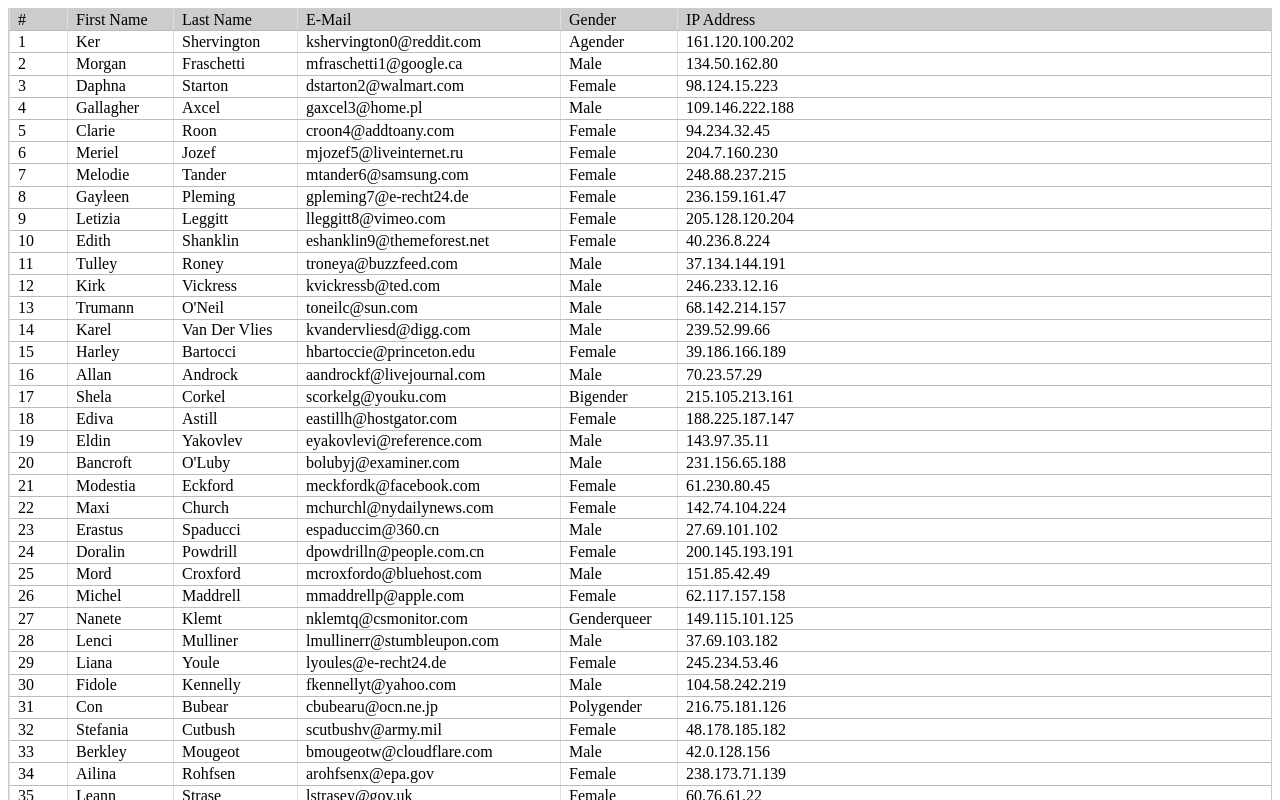
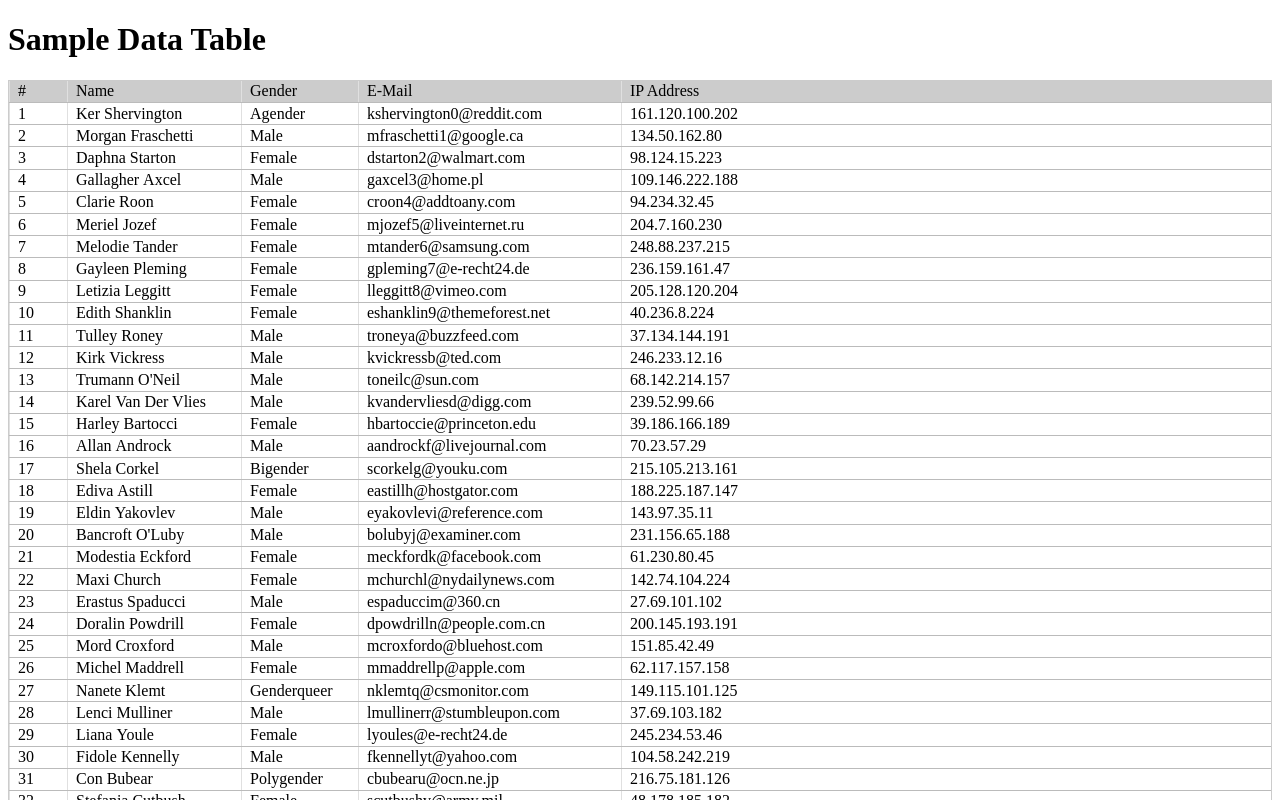
Before and after one commit to masaharu-kato/Tavue, a Vue app: page / in a window 1280 px wide. Shown: the top 800 px of the page. Built offline with nearby package versions, Linux system fonts and the light colour scheme.

Commit message:
add Row component slot

```diff
--- a/src/App.vue
+++ b/src/App.vue
@@ -6,39 +6,54 @@ import _rows from './assets/sample.json';
 const rows = _rows.slice(0, 100);
 // const rows = _rows;
 
+function row_onclick(row: any, row_i: number) {
+  console.log(`Row#${row_i} clicked:`, row);
+}
+
 </script>
 
 <template>
+  <h1>Sample Data Table</h1>
   <Tavue :rows="rows">
+    <template #row_header>
+      <div></div>
+    </template>
+    <template #row="{row, row_i}">
+      <div @click="row_onclick(row, row_i)"></div>
+    </template>
+    <template #row_footer>
+      <div></div>
+    </template>
+    <template #columns>
       <TavueColumn name="id">
         <template #header>#</template>
-      <template #row="{ row }">{{ row.id }}</template>
+        <template #row="{row}">{{ row.id }}</template>
         <template #footer></template>
       </TavueColumn>
-    <TavueColumn name="first_name">
-      <template #header>First Name</template>
-      <template #row="{ row }">{{ row.first_name }}</template>
+      <TavueColumn name="name">
+        <template #header>Name</template>
+        <template #row="{row}">
+          <span class="first_name">{{ row.first_name }}</span>
+          <span class="name_space">&nbsp;</span>
+          <span class="last_name">{{ row.last_name }}</span>
+        </template>
         <template #footer></template>
       </TavueColumn>
-    <TavueColumn name="last_name">
-      <template #header>Last Name</template>
-      <template #row="{ row }">{{ row.last_name }}</template>
+      <TavueColumn name="gender">
+        <template #header>Gender</template>
+        <template #row="{row}">{{ row.gender }}</template>
         <template #footer></template>
       </TavueColumn>
       <TavueColumn name="email">
         <template #header>E-Mail</template>
-      <template #row="{ row }">{{ row.email }}</template>
-      <template #footer></template>
-    </TavueColumn>
-    <TavueColumn name="gender">
-      <template #header>Gender</template>
-      <template #row="{ row }">{{ row.gender }}</template>
+        <template #row="{row}">{{ row.email }}</template>
         <template #footer></template>
       </TavueColumn>
       <TavueColumn name="ip_address">
         <template #header>IP Address</template>
-      <template #row="{ row }">{{ row.ip_address }}</template>
+        <template #row="{row}">{{ row.ip_address }}</template>
         <template #footer></template>
       </TavueColumn>
+    </template>
   </Tavue>
 </template>
--- a/src/components/Tavue.vue
+++ b/src/components/Tavue.vue
@@ -7,7 +7,10 @@ defineProps<{
 }>()
 
 const slots = useSlots()
-const columns = slots.default ? slots.default() : []
+const row_header = slots.row_header!()[0]
+const slot_row = slots.row!
+const row_footer = slots.row_footer!()[0]
+const columns = slots.columns!()
 
 const table_state = reactive({} as TableState)
 const col_states = reactive(columns.map(_ => ({} as ColumnState)));
@@ -39,29 +42,47 @@ function onMousemove(e: MouseEvent) {
   }
 }
 
+function _states(i: number) {
+  return {
+    index: i,
+    table_state: table_state,
+    state: col_states[i],
+    border_left: border_states[i],
+    border_right: border_states[i + 1],
+    ref_to: setCellsRef[i]
+  }
+}
+
 </script>
 <template>
+
+  <!-- Definition of Slots (for develpments only, not shown) -->
+  <slot v-if="null" name="row_header"></slot>
+  <slot v-if="null" name="row" :row="null" :row_i="0"></slot>
+  <slot v-if="null" name="row_footer"></slot>
+  <slot v-if="null" name="columns"></slot>
+
+
+  <!-- Actual elements -->
+
+  <!-- Tavue table -->
   <div class="tavue-table" :class="{ resizing: !!table_state.moving_border }" @mousemove="onMousemove">
-    <div class="tavue-row tavue-header-row">
-      <template v-for="(c, i) in columns">
-        <component :is="c"
-          v-bind="{ index: i, table_state: table_state, state: col_states[i], border_left: border_states[i], border_right: border_states[i + 1], is_header: true, ref_to: setCellsRef[i] }">
-        </component>
-      </template>
-    </div>
-    <div v-for="(row, row_i) in rows" class="tavue-row tavue-rows-row">
-      <template v-for="(c, i) in columns">
-        <component :is="c"
-          v-bind="{ index: i, table_state: table_state, state: col_states[i], border_left: border_states[i], border_right: border_states[i + 1], row_index: row_i, row: row, ref_to: setCellsRef[i] }">
-        </component>
-      </template>
-    </div>
-    <div class="tavue-row tavue-footer-row">
-      <template v-for="(c, i) in columns">
-        <component :is="c"
-          v-bind="{ index: i, table_state: table_state, state: col_states[i], border_left: border_states[i], border_right: border_states[i + 1], is_footer: true, ref_to: setCellsRef[i] }">
-        </component>
-      </template>
-    </div>
+
+    <!-- row header -->
+    <component :is="row_header" class="tavue-row tavue-row-header">
+      <component v-for="(c, i) in columns" :is="c" v-bind="_states(i)" :is_header="true" />
+    </component>
+
+    <!-- row data (for each row in rows data) -->
+    <component v-for="(row, row_i) in rows" :is="slot_row({row, row_i})[0]" class="tavue-row tavue-row-data">
+      <component v-for="(c, i) in columns" :is="c" v-bind="_states(i)" :row="row" :row_i="row_i" />
+    </component>
+
+    <!-- row footer -->
+    <component :is="row_footer" class="tavue-row tavue-row-footer">
+      <component v-for="(c, i) in columns" :is="c" v-bind="_states(i)" :is_footer="true" />
+    </component>
+
   </div>
+
 </template>
--- a/src/style.css
+++ b/src/style.css
@@ -24,7 +24,7 @@
   user-select: none;
 }
 
-.tavue-header-row {
+.tavue-row-header {
   background-color: #CCCCCC;
 }
 
@@ -36,7 +36,7 @@
   background-color: #F8FFFF;
 }
 
-.tavue-table:not(.resizing) .tavue-header-row .tavue-cell.hover {
+.tavue-table:not(.resizing) .tavue-row-header .tavue-cell.hover {
   background-color: #DDE8E8;
 }
 
```
Lines whose indentation alone changed are shown as unchanged.
